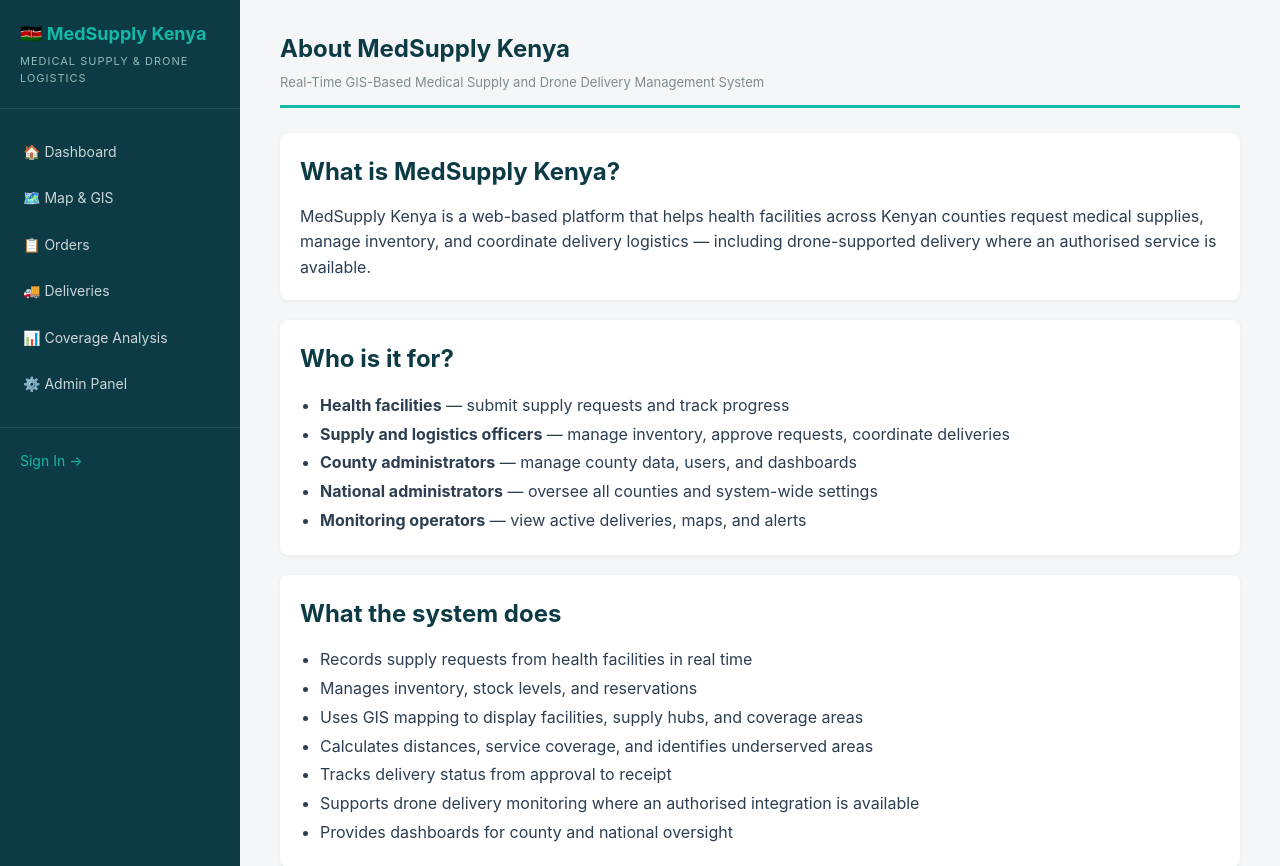
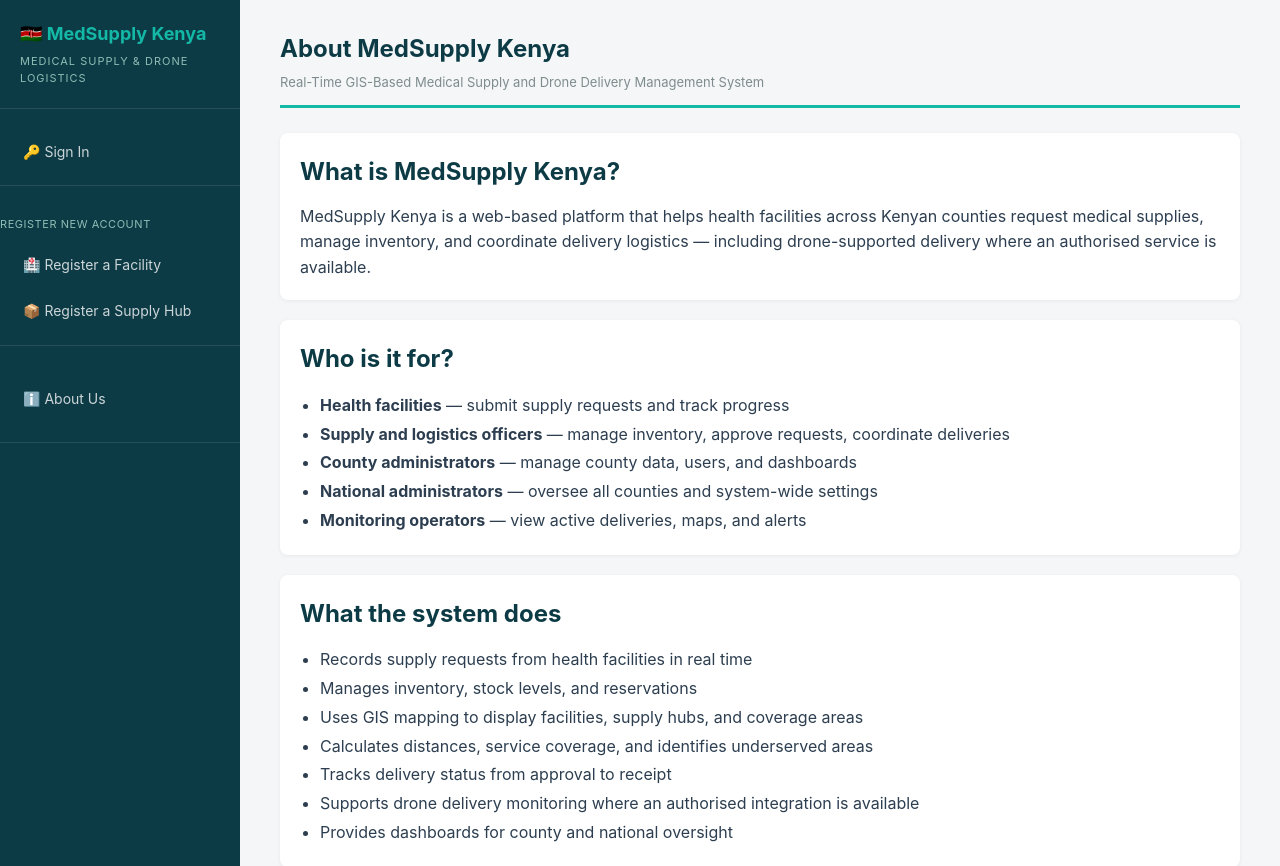
Before and after one commit to Wasega-45/medsupply, a Django app: page /about/ in a window 1280 px wide. Shown: the top 866 px of the page. Run offline with Django 5.2, Linux system fonts and the light colour scheme.

Commit message:
Added smart sidebars, 47 counties, and exact location registration

```diff
--- a/templates/base.html
+++ b/templates/base.html
@@ -17,19 +17,60 @@
                 <p>Medical Supply &amp; Drone Logistics</p>
             </div>
             <nav>
-                <a href="{% url 'home' %}" class="{% if active == 'home' %}active{% endif %}">🏠 Dashboard</a>
-                <a href="{% url 'facility_map' %}" class="{% if active == 'map' %}active{% endif %}">🗺️ Map &amp; GIS</a>
-                <a href="{% url 'order_list' %}" class="{% if active == 'orders' %}active{% endif %}">📋 Orders</a>
-                <a href="{% url 'delivery_list' %}" class="{% if active == 'deliveries' %}active{% endif %}">🚚 Deliveries</a>
-                <a href="{% url 'coverage_report' %}" class="{% if active == 'coverage' %}active{% endif %}">📊 Coverage Analysis</a>
-                <a href="/admin/" class="{% if active == 'admin' %}active{% endif %}">⚙️ Admin Panel</a>
+                {% if user.is_authenticated %}
+                    <!-- 1. SMART DASHBOARD LINK -->
+                    {% if user.is_superuser or user.role == 'national_admin' %}
+                        <a href="/admin/" class="{% if active == 'dashboard' %}active{% endif %}">🏠 Dashboard</a>
+                    {% elif user.role == 'county_admin' %}
+                        <a href="{% url 'county_admin_approvals' %}" class="{% if active == 'dashboard' %}active{% endif %}">🏠 Approvals Dashboard</a>
+                    {% elif user.role == 'logistics' %}
+                        <a href="{% url 'logistics_dashboard' %}" class="{% if active == 'dashboard' %}active{% endif %}">🏠 Logistics Dashboard</a>
+                    {% elif user.role == 'facility' %}
+                        <a href="{% url 'facility_dashboard' %}" class="{% if active == 'dashboard' %}active{% endif %}">🏠 Facility Dashboard</a>
+                    {% else %}
+                        <a href="{% url 'home' %}" class="{% if active == 'dashboard' %}active{% endif %}">🏠 Home</a>
+                    {% endif %}
+
+                    <!-- 2. ROLE-SPECIFIC LINKS -->
+                    {% if user.role != 'national_admin' and not user.is_superuser %}
+                        <a href="{% url 'facility_map' %}" class="{% if active == 'map' %}active{% endif %}">🗺️ Map &amp; GIS</a>
+                    {% endif %}
+
+                    {% if user.role == 'facility' or user.role == 'county_admin' or user.role == 'logistics' or user.role == 'monitoring' %}
+                        <a href="{% url 'order_list' %}" class="{% if active == 'orders' %}active{% endif %}">📋 Orders</a>
+                    {% endif %}
+
+                    {% if user.role == 'logistics' or user.is_superuser or user.role == 'national_admin' %}
+                        <a href="{% url 'delivery_list' %}" class="{% if active == 'deliveries' %}active{% endif %}">🚚 Deliveries</a>
+                    {% endif %}
+
+                    {% if user.is_superuser or user.role == 'national_admin' %}
+                        <a href="{% url 'coverage_report' %}" class="{% if active == 'coverage' %}active{% endif %}">📊 Coverage Analysis</a>
+                        <a href="/admin/" class="{% if active == 'admin' %}active{% endif %}">⚙️ Admin Panel</a>
+                    {% endif %}
+
+                {% else %}
+                    <!-- Links for anonymous users (First-timers) -->
+                    <a href="{% url 'login' %}" class="{% if active == 'login' %}active{% endif %}">🔑 Sign In</a>
+
+                    <div style="padding: 10px 0; border-top: 1px solid rgba(255,255,255,0.1); margin: 10px 0;"></div>
+
+                    <p style="font-size: 11px; color: #8fbcb5; text-transform: uppercase; letter-spacing: 0.05em; margin-bottom: 8px;">Register New Account</p>
+                    <a href="{% url 'register_facility' %}" class="{% if active == 'register_facility' %}active{% endif %}" style="font-size: 14px;">🏥 Register a Facility</a>
+                    <a href="{% url 'register_hub' %}" class="{% if active == 'register_hub' %}active{% endif %}" style="font-size: 14px;">📦 Register a Supply Hub</a>
+
+                    <div style="padding: 10px 0; border-top: 1px solid rgba(255,255,255,0.1); margin: 10px 0;"></div>
+
+                    <a href="{% url 'about' %}" class="{% if active == 'about' %}active{% endif %}">ℹ️ About Us</a>
+                {% endif %}
             </nav>
 
             <div style="padding: 20px; border-top: 1px solid rgba(255,255,255,0.1); margin-top: 20px;">
                 {% if user.is_authenticated %}
                 <div style="font-size: 13px; color: #8fbcb5; margin-bottom: 10px;">
                     Signed in as<br>
-                    <strong style="color: #14b8a6;">{{ user.username }}</strong>
+                    <strong style="color: #14b8a6;">{{ user.username }}</strong><br>
+                    <span style="font-size: 11px; text-transform: capitalize; color: #a0aec0;">{{ user.get_role_display }}</span>
                 </div>
                 <form method="post" action="{% url 'logout' %}">
                     {% csrf_token %}
@@ -38,8 +79,6 @@
                         Sign Out
                     </button>
                 </form>
-                {% else %}
-                <a href="{% url 'login' %}" style="color: #14b8a6; text-decoration: none; font-size: 14px;">Sign In →</a>
                 {% endif %}
             </div>
         </aside>
```
